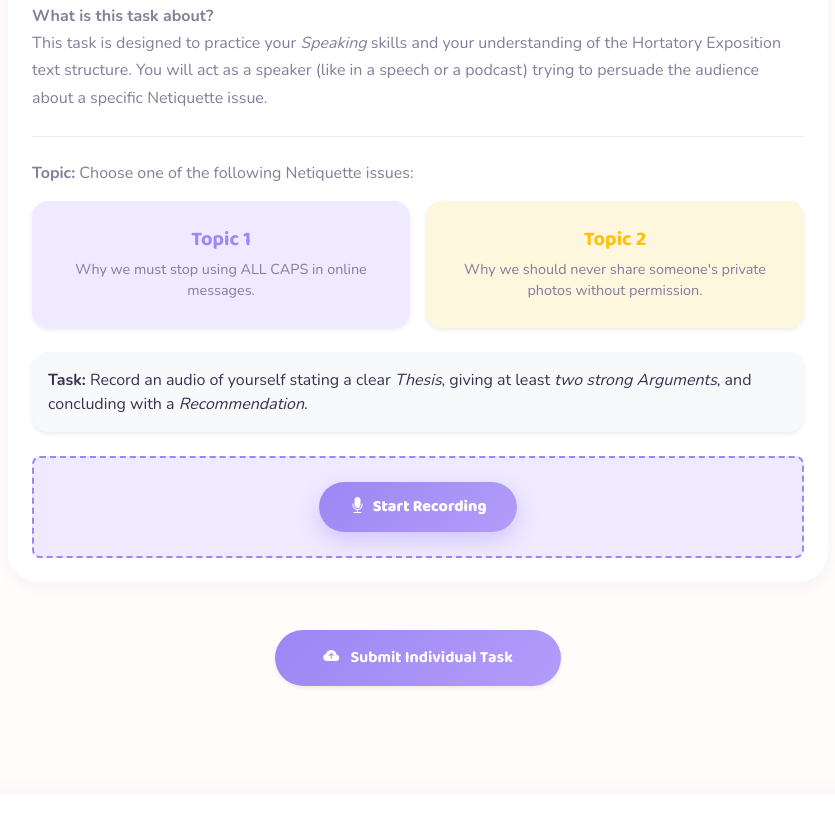
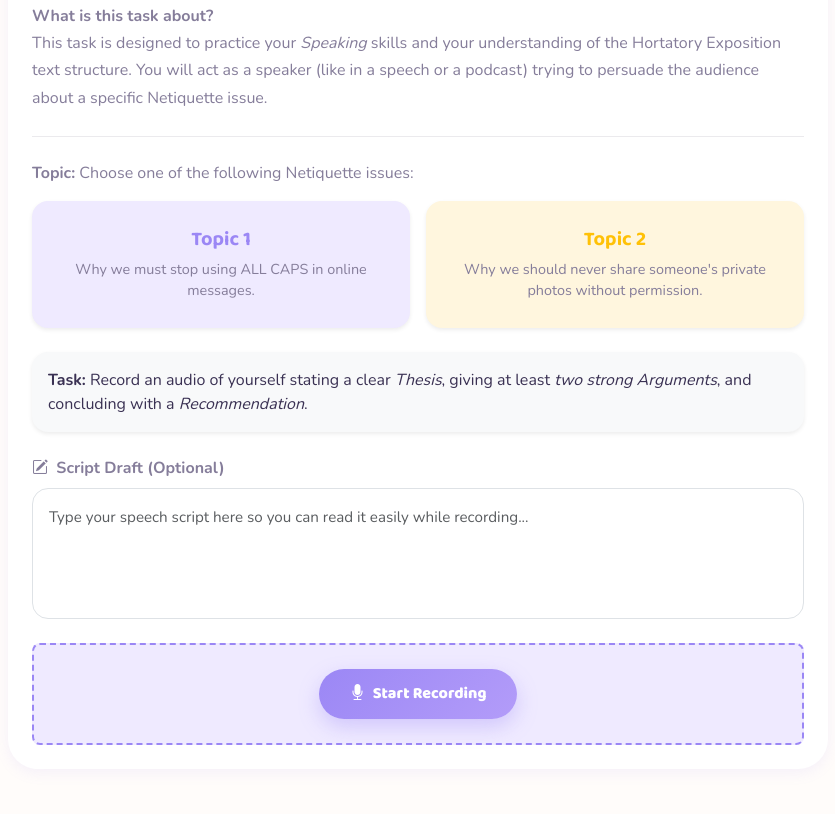
Before and after one commit to veniaveronica/kindly, a website: page task-individual.html in a window 1280 px wide. Shown: the part 442-1256 px from the top of the page, without its empty margins (222-1057 px from the left). Drawn offline with nearby package versions, Linux system fonts and the light colour scheme.

Commit message:
Add script draft textarea and allow multiple quiz retakes

```diff
--- a/js/quiz.js
+++ b/js/quiz.js
@@ -150,11 +150,6 @@ document.addEventListener('DOMContentLoaded', () => {
 function startQuiz() {
   const nameInput = document.getElementById('quizStudentName').value.trim();
   const classInput = document.getElementById('quizStudentClass').value.trim();
-
-  if (localStorage.getItem('kindly_quiz_completed') === 'true') {
-    alert("Maaf, kamu sudah mengerjakan kuis ini. Setiap siswa hanya bisa mengerjakan 1 kali.");
-    return;
-  }
 
   if (!nameInput || !classInput) {
     alert("Please enter both your name and class first!");
--- a/task-individual.html
+++ b/task-individual.html
@@ -94,6 +94,11 @@
         <div>
           <strong>Task:</strong> Record an audio of yourself stating a clear <em>Thesis</em>, giving at least <em>two strong Arguments</em>, and concluding with a <em>Recommendation</em>.
         </div>
+      </div>
+
+      <div class="mt-4 mb-2">
+        <label for="scriptDraft" class="form-label fw-bold text-muted2"><i class="bi bi-pencil-square me-1"></i> Script Draft (Optional)</label>
+        <textarea id="scriptDraft" class="form-control rounded-4 p-3" rows="4" style="resize: none; font-size:0.95rem; line-height:1.6; border-color:#dee2e6;" placeholder="Type your speech script here so you can read it easily while recording..."></textarea>
       </div>
     </div>
 
```
Also changed, not shown: 1 other file.
